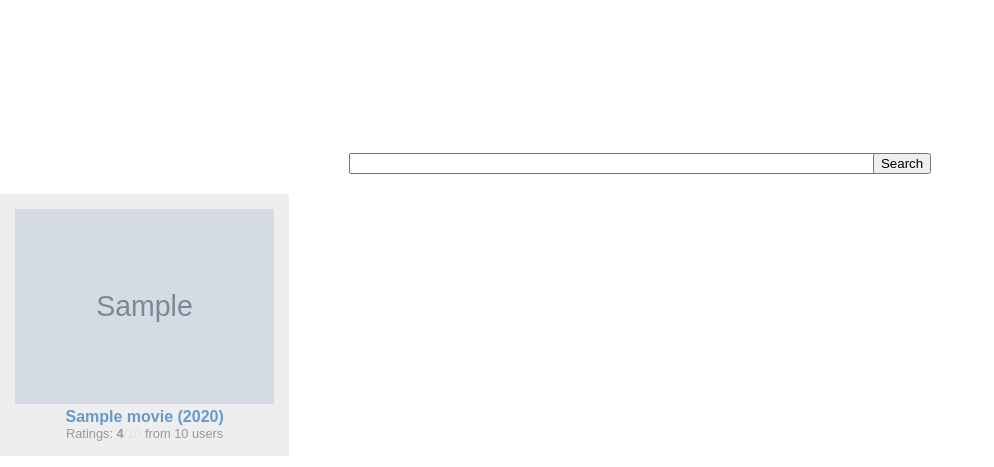
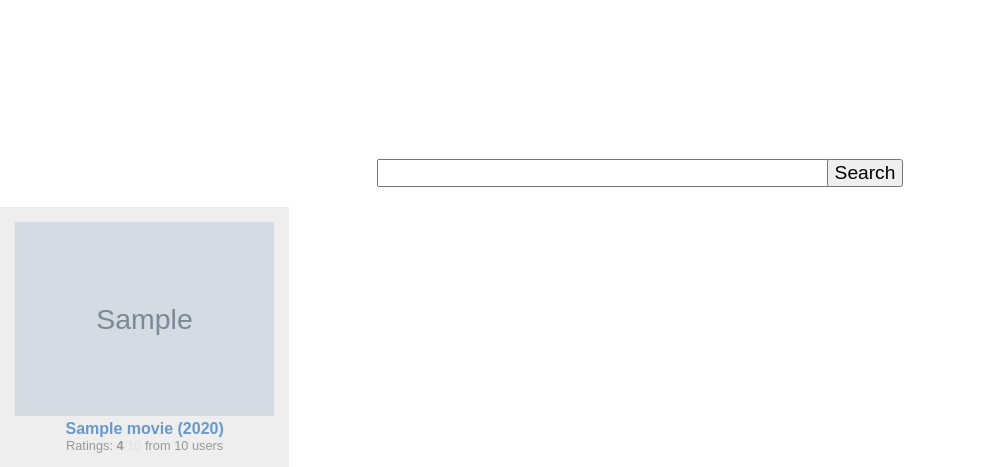
Before and after one commit to xiaolei/home-media-center, a Flask app: template templates/movies.html in a window 1280 px wide. Shown: the part 66-533 px from the top of the page, without its empty margins (0-994 px from the left). Run offline with Flask 2, Linux system fonts and the light colour scheme; the template is opened without the code that fills it: most values are stand-ins (such as "Sample title", 1, 10 or a date in 2020); grey boxes marked "Sample" are stand-in pictures.

Commit message:
Refactor search bar

```diff
--- a/static/hmc.css
+++ b/static/hmc.css
@@ -36,15 +36,17 @@ html, body {
 
 #q {
     width: 100%;
+    font-size: 1.2em;
+}
+
+.search-bar input[type=submit] {
+    display: table-cell;
+    font-size: 1.2em;
 }
 
 .search-bar span {
     display: table-cell;
-    width: 90%;
-}
-
-.search-bar input[type=submit] {
-    display: table-cell;
+    width: 450px;
 }
 
 .header {
--- /dev/null
+++ b/templates/fragment-search-bar.html
@@ -0,0 +1,6 @@
+<div class="search-bar">
+    <form action="{{url_for('movies.home')}}">
+        <span><input type="text" id="q" name="q" /></span>
+        <input type="submit" id="search" value="Search" />
+    </form>
+</div>
--- a/templates/movies.html
+++ b/templates/movies.html
@@ -10,12 +10,7 @@
 {% endblock %}
 {% block content %}
 <div>
-    <div class="search-bar">
-        <form action="{{url_for('movies.home')}}">
-            <span><input type="text" id="q" name="q" /></span>
-            <input type="submit" id="search" value="Search" />
-        </form>
-    </div>
+    {% include 'fragment-search-bar.html' %}
     <div class="grid4">
         {% for movie in movies.result %}
         <div class="col">
```
Also changed, not shown: templates/home.html (+1 -6 lines).
